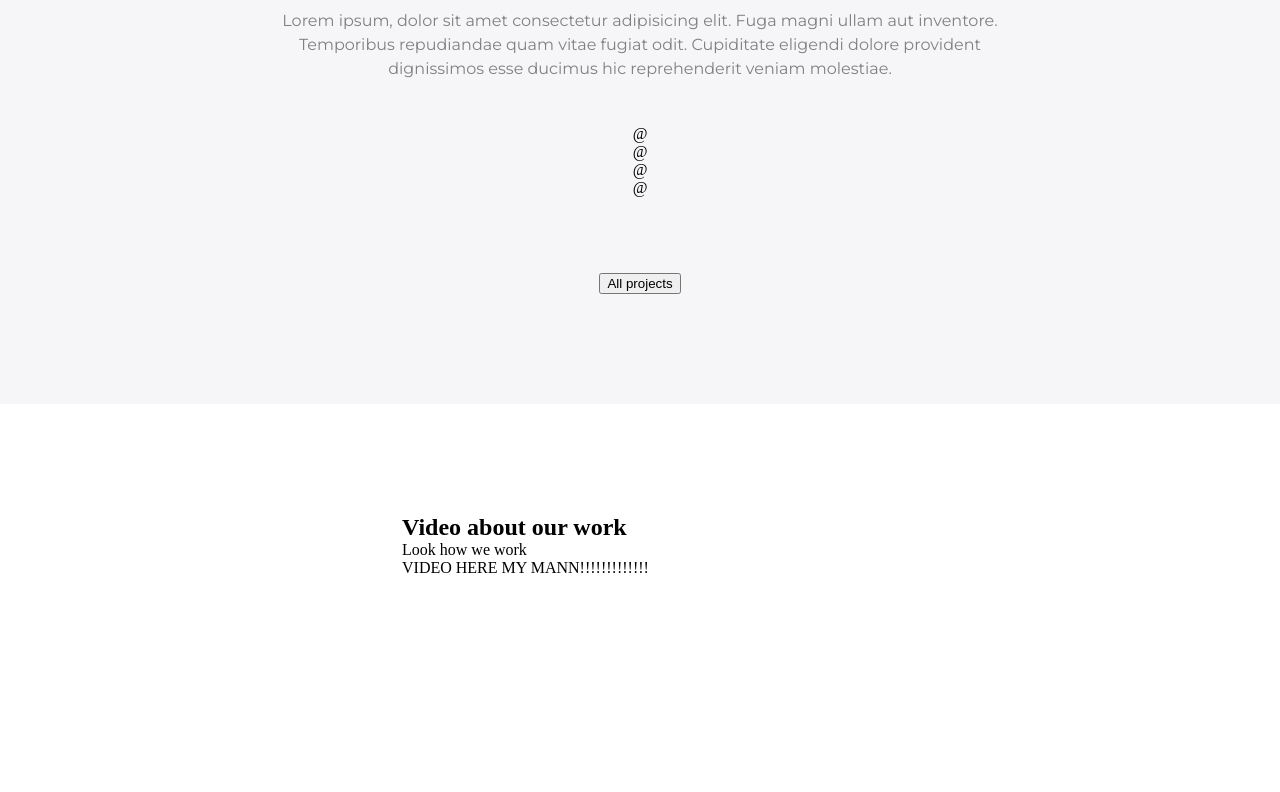
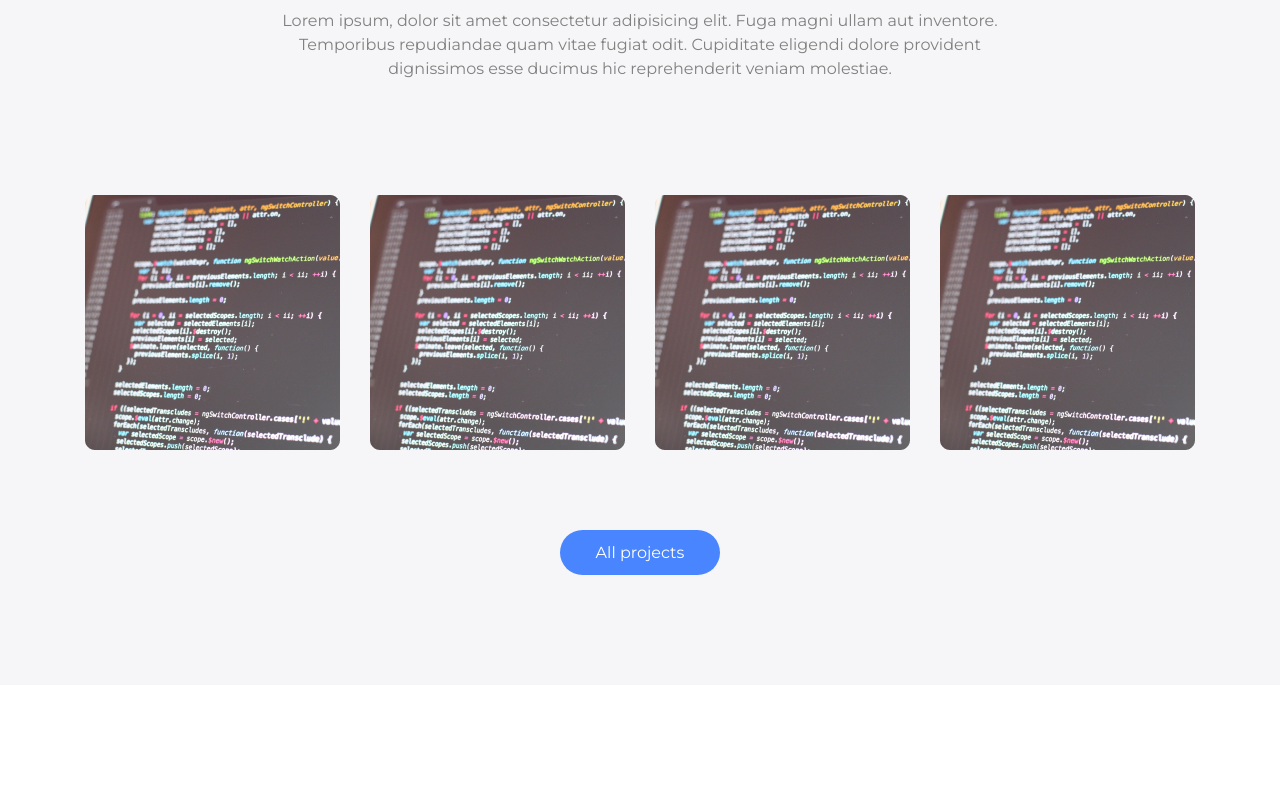
Before and after one commit to eugen-soliar/spa_html-css, a website: page index.html in a window 1280 px wide. Shown: the part 4060-4852 px from the top of the page. Drawn offline with Linux system fonts and the light colour scheme.

Commit message:
finished our projects section

```diff
--- a/css/main.css
+++ b/css/main.css
@@ -427,4 +427,32 @@ section {
 
   width: 750px;
   height: 40px;
+
+  margin-bottom: 70px;
 }
+
+.our-projects-list {
+  display: flex;
+  justify-content: center;
+  align-items: center;
+  gap: 30px;
+
+}
+
+.our-projects-button {
+  padding: 13px 36px;
+  border-radius: 30px;
+
+  background-color: #4985ff;
+  border: none;
+
+  font-family: Montserrat, sans-serif;
+  font-size: 16px;
+  font-weight: 400;
+  color: white;
+}
+
+.our-projects-button:hover {
+  background-color: #3e79f0;
+  cursor: pointer;
+}
--- a/index.html
+++ b/index.html
@@ -259,16 +259,16 @@
       </p>
       <ul class="our-projects-list">
         <li class="our-projects-list-item">
-          <div class="our-projects-list-item-image">@</div>
+          <img src="img/Rectangle 4.png" class="our-projects-list-item-image"/>
         </li>
         <li class="our-projects-list-item">
-          <div class="our-projects-list-item-image">@</div>
+          <img src="img/Rectangle 4.png" class="our-projects-list-item-image"/>
         </li>
         <li class="our-projects-list-item">
-          <div class="our-projects-list-item-image">@</div>
+          <img src="img/Rectangle 4.png" class="our-projects-list-item-image"/>
         </li>
         <li class="our-projects-list-item">
-          <div class="our-projects-list-item-image">@</div>
+          <img src="img/Rectangle 4.png" class="our-projects-list-item-image"/>
         </li>
       </ul>
       <button class="our-projects-button">All projects</button>
```
Also changed, not shown: img/Rectangle 4.png (added).
